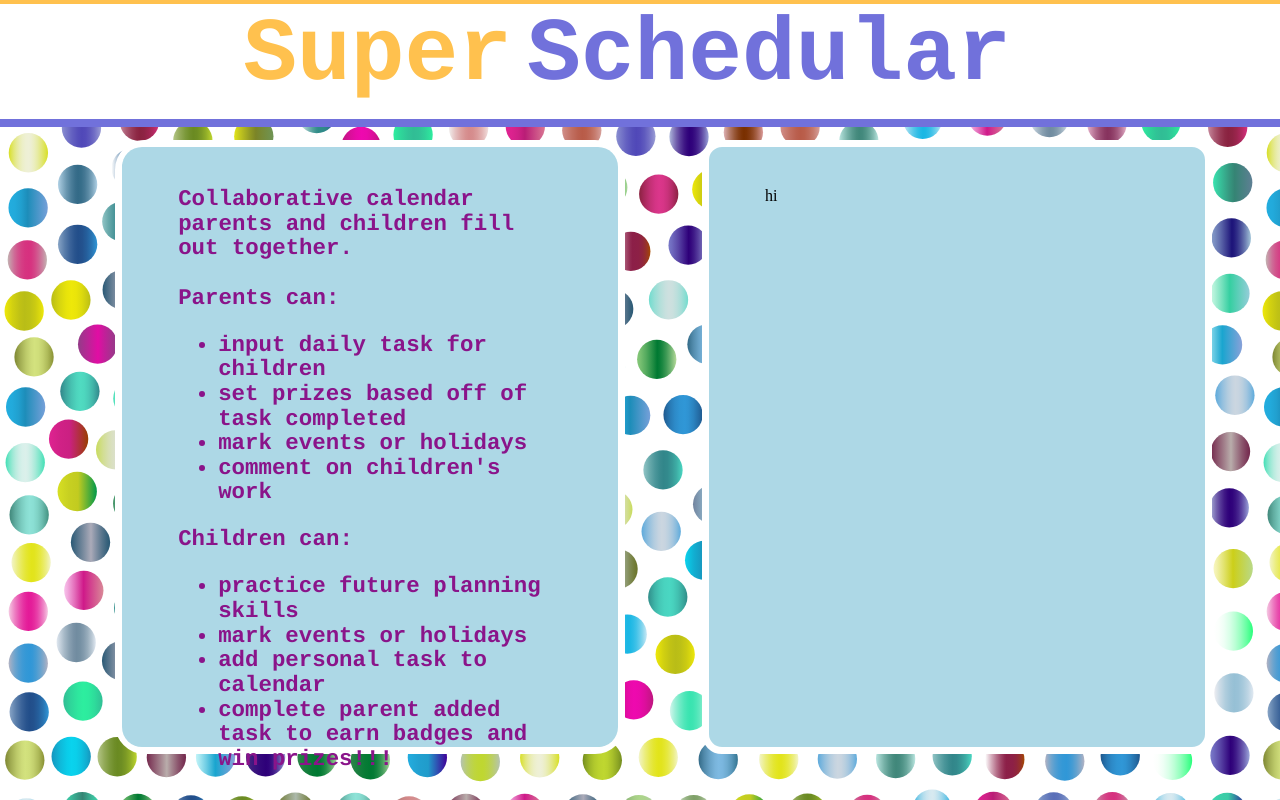
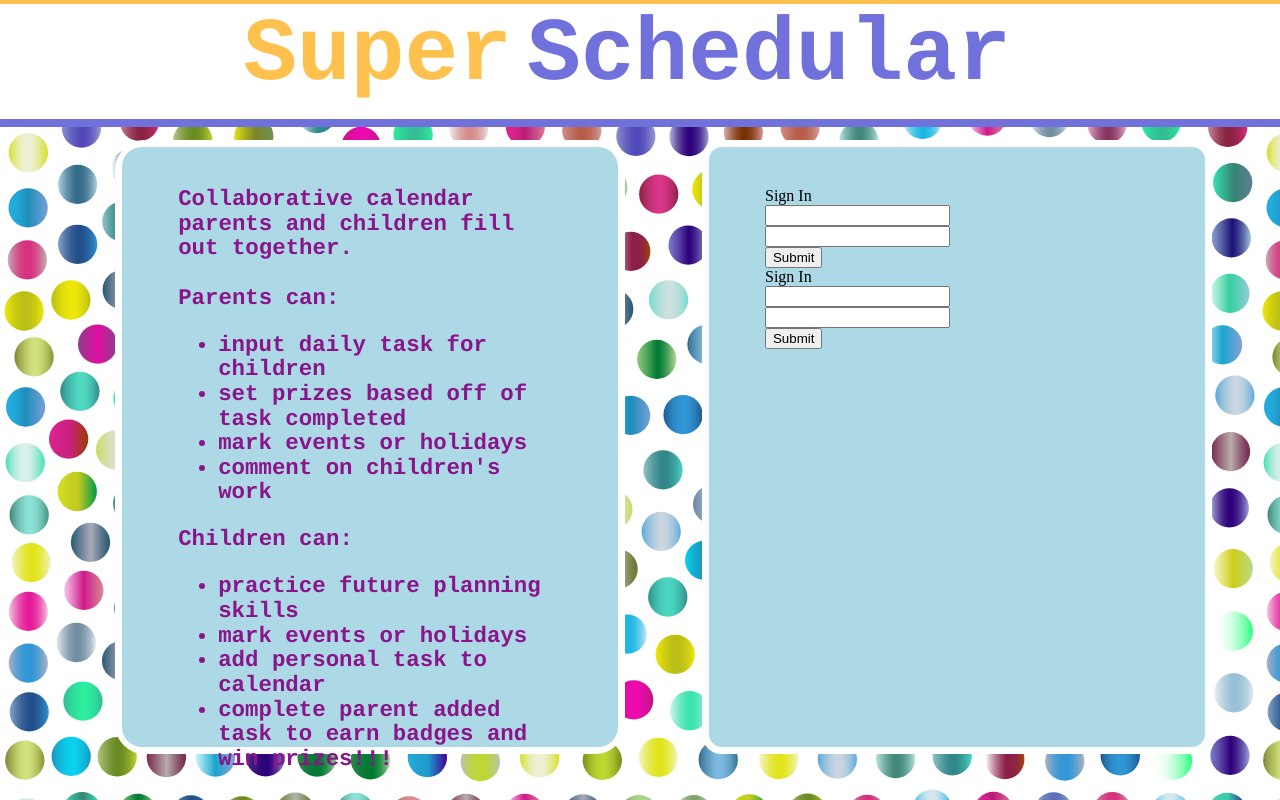
Before and after one commit to JaniceNova/Super-Scheduler-, a React (Create React App) app: page / in a window 1280 px wide. Built offline with nearby package versions, Linux system fonts and the light colour scheme.

Commit message:
working on signin

```diff
--- a/src/App.js
+++ b/src/App.js
@@ -4,6 +4,8 @@ import './App.css';
 import Banner from './components/Banner';
 import AboutUs from './components/AboutUs';
 import SignInRegisterWrapper from './components/SignInRegisterWrapper';
+import SignIn from './components/SignIn';
+import Register from './components/Register';
 
 
 
@@ -14,7 +16,8 @@ class App extends Component {
      <Banner />
      <AboutUs />
      <SignInRegisterWrapper>
-       <div>hi</div>
+       <SignIn />
+       <Register />
      </SignInRegisterWrapper>
      </div>
     );
--- a/src/components/Register/index.js
+++ b/src/components/Register/index.js
@@ -0,0 +1,43 @@
+import React, { Component } from 'react';
+
+class Register extends Component {
+constructor(props){
+  super(props);
+  this.state={
+  username:'',
+  password:''
+  }
+
+ }
+render() {
+    return (
+      <div>
+
+          <div>
+         <div>Sign In</div>
+           <input
+             hintText="Enter your Username"
+             floatingLabelText="Username"
+             onChange = {(event,newValue) => this.setState({username:newValue})}
+             />
+           <br/>
+
+             <input
+               type="password"
+               hintText="Enter your Password"
+               floatingLabelText="Password"
+               onChange = {(event,newValue) => this.setState({password:newValue})}
+               />
+             <br/>
+             <button>Submit</button>
+
+         </div>
+
+      </div>
+    );
+  }
+}
+const style = {
+ margin: 15,
+};
+export default Register;
--- a/src/components/SignIn/index.js
+++ b/src/components/SignIn/index.js
@@ -0,0 +1,43 @@
+import React, { Component } from 'react';
+
+class SignIn extends Component {
+constructor(props){
+  super(props);
+  this.state={
+  username:'',
+  password:''
+  }
+
+ }
+render() {
+    return (
+      <div>
+
+          <div>
+         <div>Sign In</div>
+           <input
+             hintText="Enter your Username"
+             floatingLabelText="Username"
+             onChange = {(event,newValue) => this.setState({username:newValue})}
+             />
+           <br/>
+
+             <input
+               type="password"
+               hintText="Enter your Password"
+               floatingLabelText="Password"
+               onChange = {(event,newValue) => this.setState({password:newValue})}
+               />
+             <br/>
+             <button>Submit</button>
+
+         </div>
+
+      </div>
+    );
+  }
+}
+const style = {
+ margin: 15,
+};
+export default SignIn;
```
